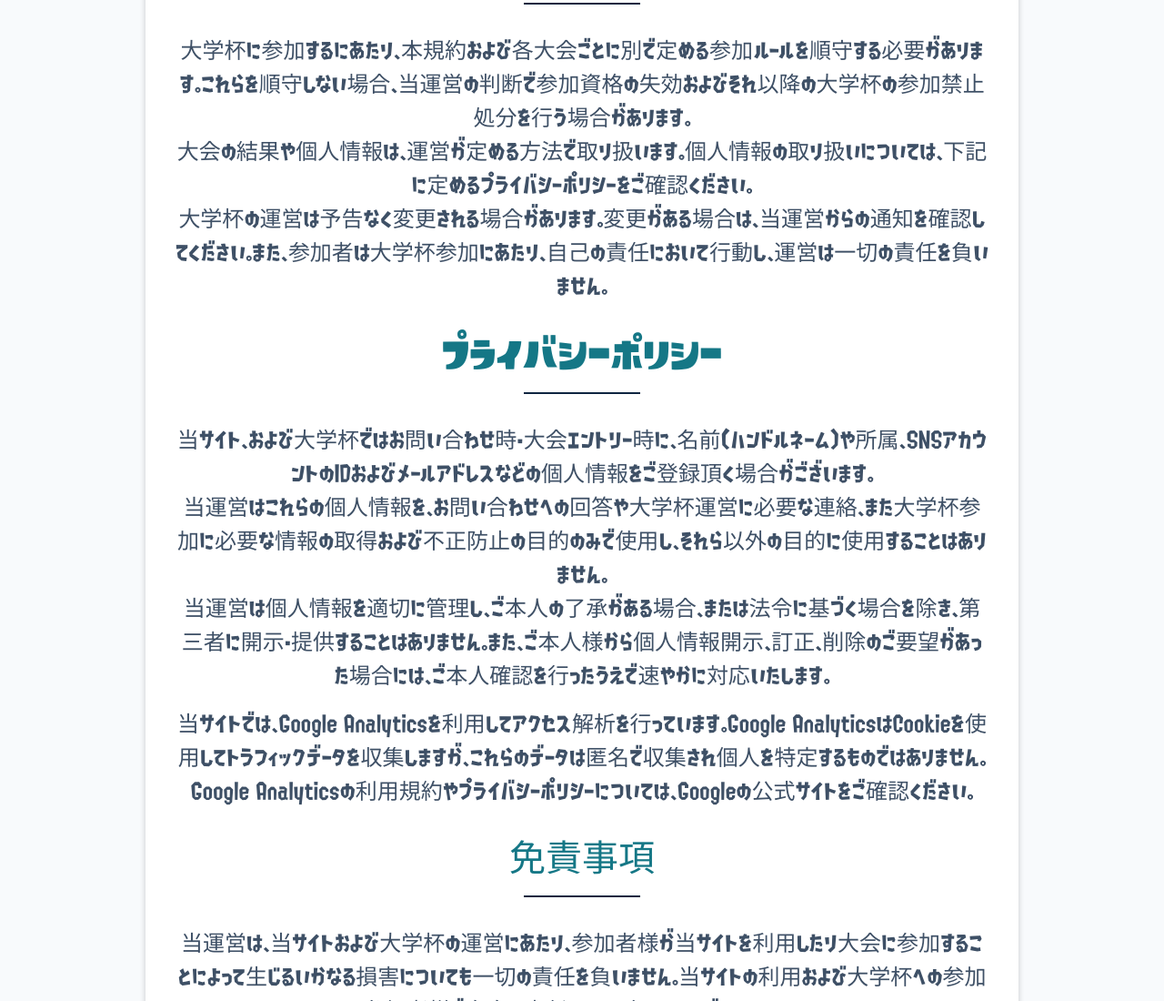
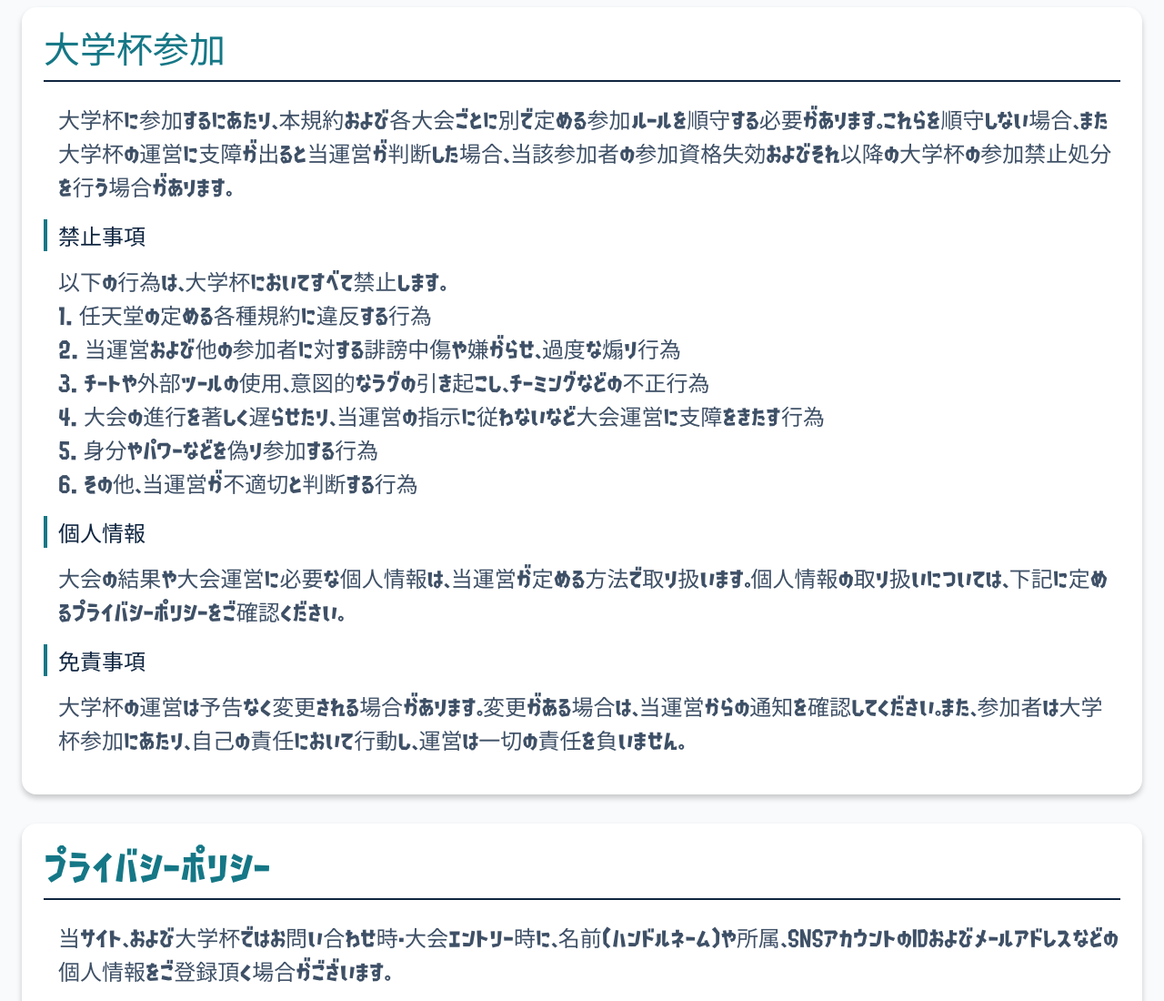
Before and after one commit to rei1007/daigakuhai, a plain HTML site: page terms.html in a window 1280 px wide. Shown: the part 506-1606 px from the top of the page at 91% size. Drawn offline with Linux system fonts and the light colour scheme; a web font is replaced by a local one.

Commit message:
更新 利用規約

```diff
--- a/style/style.css
+++ b/style/style.css
@@ -663,8 +663,48 @@ h3 {
     padding-top: 2rem;
     color: var(--secondary-color) !important;
 }
+
 .policy-sub-section {
     padding-top: 1rem;
+}
+
+.details-box {
+    max-width: 80rem;
+    margin: 2rem auto;
+    padding: 1.5rem;
+    background-color: var(--surface-color);
+    border-radius: 1rem;
+    box-shadow: 0 6px 6px -12px rgba(0, 0, 0, 0.1), 0 4px 6px 0 rgba(0, 0, 0, 0.2);
+}
+
+.details-box-title {
+    font-size: 2.5rem;
+    line-height: 120%;
+    color: var(--secondary-color);
+    border-bottom: 2px solid var(--primary-color);
+    padding-bottom: 0.5rem;
+    margin-bottom: 1.5rem;
+}
+
+.rule-subtitle {
+    font-size: 1.5rem;
+    color: var(--primary-color);
+    margin-bottom: 1rem;
+    border-left: 4px solid var(--secondary-color);
+    padding-left: 0.75rem;
+}
+
+.rule-description {
+    font-size: 1.2rem;
+    line-height: 150%;
+    color: var(--primary-color);
+    opacity: 0.8;
+    margin-bottom: 1rem;
+    padding-left: 1rem;
+
+    @media (min-width: 800px) {
+        font-size: 1.5rem;
+    }
 }
 
 /* -- エントリーなしセクション --*/
--- a/terms.html
+++ b/terms.html
@@ -1,5 +1,6 @@
 <!DOCTYPE html>
 <html lang="ja">
+
 <head>
     <meta charset="UTF-8">
     <meta name="viewport" content="width=device-width, initial-scale=1.0">
@@ -8,7 +9,7 @@
     <script async src="https://www.googletagmanager.com/gtag/js?id=G-RCQVSGPNK9"></script>
     <script>
         window.dataLayer = window.dataLayer || [];
-        function gtag(){dataLayer.push(arguments);}
+        function gtag() { dataLayer.push(arguments); }
         gtag('js', new Date());
         gtag('config', 'G-RCQVSGPNK9');
     </script>
@@ -23,6 +24,7 @@
     </style>
     <script src="script/script.js"></script>
 </head>
+
 <body class="antialiased">
 
     <!-- ヘッダー -->
@@ -44,43 +46,98 @@
     <!-- メインコンテンツ -->
     <main>
         <div class="main-content-wrapper">
-            <!-- 大学杯とはセクション -->
             <section id="about" class="section container reveal">
                 <div class="about-section-box">
                     <h3 class="section-title">利用規約</h3>
                     <div class="section-divider"></div>
                     <p class="about-section-text">
-                        大学杯運営（以下、「当運営」といいます）は、当運営が提供するウェブサイト（以下、「当サイト」といいます）および当運営が主催するすべての大会（以下、「大学杯」といいます）における利用者・参加者様と当運営との関係について、以下のとおりの利用規約（以下、「本規約」といいます。）を定めます。
+                        大学杯運営（以下、「当運営」といいます）は、当運営が提供するウェブサイト（以下、「当サイト」といいます）および当運営が主催するすべての大会（以下、「大学杯」といいます）における利用者様・参加者様（以下、敬称略）と当運営との関係について、以下のとおりの利用規約（以下、「本規約」といいます。）を定めます。
                     </p>
-                    <h3 class="section-title policy">大学杯参加</h3>
-                    <div class="section-divider"></div>
-                    <p class="about-section-text">
-                        大学杯に参加するにあたり、本規約および各大会ごとに別で定める参加ルールを順守する必要があります。これらを順守しない場合、当運営の判断で参加資格の失効およびそれ以降の大学杯の参加禁止処分を行う場合があります。
-                        <br>大会の結果や個人情報は、運営が定める方法で取り扱います。個人情報の取り扱いについては、下記に定めるプライバシーポリシーをご確認ください。
-                        <br>大学杯の運営は予告なく変更される場合があります。変更がある場合は、当運営からの通知を確認してください。また、参加者は大学杯参加にあたり、自己の責任において行動し、運営は一切の責任を負いません。
+                </div>
+
+                <div class="details-box">
+                    <h4 class="details-box-title">大学杯参加</h4>
+                    <div class="rule-section">
+                        <p class="rule-description">
+                            大学杯に参加するにあたり、本規約および各大会ごとに別で定める参加ルールを順守する必要があります。これらを順守しない場合、また大学杯の運営に支障が出ると当運営が判断した場合、当該参加者の参加資格失効およびそれ以降の大学杯の参加禁止処分を行う場合があります。
+                        </p>
+                    </div>
+                    <div class="rule-section">
+                        <h5 class="rule-subtitle">禁止事項</h5>
+                        <p class="rule-description">
+                            以下の行為は、大学杯においてすべて禁止します。
+                            <br>1. 任天堂の定める各種規約に違反する行為
+                            <br>2. 当運営および他の参加者に対する誹謗中傷や嫌がらせ、過度な煽り行為
+                            <br>3. チートや外部ツールの使用、意図的なラグの引き起こし、チーミングなどの不正行為
+                            <br>4. 大会の進行を著しく遅らせたり、当運営の指示に従わないなど大会運営に支障をきたす行為
+                            <br>5. 身分やパワーなどを偽り参加する行為
+                            <br>6. その他、当運営が不適切と判断する行為
+                        </p>
+                    </div>
+                    <div class="rule-section">
+                        <h5 class="rule-subtitle">個人情報</h5>
+                        <p class="rule-description">
+                            大会の結果や大会運営に必要な個人情報は、当運営が定める方法で取り扱います。個人情報の取り扱いについては、下記に定めるプライバシーポリシーをご確認ください。
+                        </p>
+                    </div>
+                    <div class="rule-section">
+                        <h5 class="rule-subtitle">免責事項</h5>
+                        <p class="rule-description">
+                            大学杯の運営は予告なく変更される場合があります。変更がある場合は、当運営からの通知を確認してください。また、参加者は大学杯参加にあたり、自己の責任において行動し、運営は一切の責任を負いません。
+                        </p>
+                    </div>
+                </div>
+
+                <div class="details-box">
+                    <h4 class="details-box-title">プライバシーポリシー</h4>
+                    <p class="rule-description">
+                        当サイト、および大学杯ではお問い合わせ時・大会エントリー時に、名前（ハンドルネーム）や所属、SNSアカウントのIDおよびメールアドレスなどの個人情報をご登録頂く場合がございます。
                     </p>
-                    <h3 class="section-title policy">プライバシーポリシー</h3>
-                    <div class="section-divider"></div>
-                    <p class="about-section-text">
-                        当サイト、および大学杯ではお問い合わせ時・大会エントリー時に、名前（ハンドルネーム）や所属、SNSアカウントのIDおよびメールアドレスなどの個人情報をご登録頂く場合がございます。
-                        <br>当運営はこれらの個人情報を、お問い合わせへの回答や大学杯運営に必要な連絡、また大学杯参加に必要な情報の取得および不正防止の目的のみで使用し、それら以外の目的に使用することはありません。
-                        <br>当運営は個人情報を適切に管理し、ご本人の了承がある場合、または法令に基づく場合を除き、第三者に開示・提供することはありません。また、ご本人様から個人情報開示、訂正、削除のご要望があった場合には、ご本人確認を行ったうえで速やかに対応いたします。
-                    </p>
-                    <p class="about-section-text policy-sub-section">
-                        当サイトでは、Google Analyticsを利用してアクセス解析を行っています。Google AnalyticsはCookieを使用してトラフィックデータを収集しますが、これらのデータは匿名で収集され個人を特定するものではありません。Google Analyticsの利用規約やプライバシーポリシーについては、Googleの公式サイトをご確認ください。
-                    </p>
-                    <h3 class="section-title policy">免責事項</h3>
-                    <div class="section-divider"></div>
-                    <p class="about-section-text">
+                    <div class="rule-section">
+                        <h5 class="rule-subtitle">個人情報の取得・利用</h5>
+                        <p class="rule-description">
+                            当運営はこれらの個人情報を、お問い合わせへの回答や大学杯運営に必要な連絡、また大学杯参加に必要な情報の取得および不正防止の目的のみで利用し、それら以外の目的に利用することはありません。
+                        </p>
+                    </div>
+                    <div class="rule-section">
+                        <h5 class="rule-subtitle">個人情報の開示</h5>
+                        <p class="rule-description">
+                            当運営は頂いた個人情報を、お問い合わせへの回答や大学杯運営に必要な連絡、また大学杯参加に必要な情報の取得および不正防止の目的のみで使用し、それら以外の目的に使用することはありません。
+                            <br>当運営は個人情報を適切に管理し、ご本人の了承がある場合、または法令に基づく場合を除き、第三者に開示・提供することはありません。
+                            <br>また、ご本人様から個人情報開示、訂正、削除のご要望があった場合には、ご本人確認を行ったうえで速やかに対応いたします。
+                        </p>
+                    </div>
+                    <div class="rule-section">
+                        <h5 class="rule-subtitle">アクセス解析</h5>
+                        <p class="rule-description">
+                            当サイトでは、Google Analyticsを利用してアクセス解析を行っています。Google
+                            AnalyticsはCookieを使用してトラフィックデータを収集しますが、これらのデータは匿名で収集され個人を特定するものではありません。
+                            <br>Google Analyticsの利用規約やプライバシーポリシーについては、Googleの公式サイトをご確認ください。
+                        </p>
+                    </div>
+                </div>
+
+                <div class="details-box">
+                    <h4 class="details-box-title">免責事項</h4>
+                    <p class="rule-description">
                         当運営は、当サイトおよび大学杯の運営にあたり、参加者様が当サイトを利用したり大会に参加することによって生じるいかなる損害についても一切の責任を負いません。当サイトの利用および大学杯への参加は、参加者様ご自身の責任において行っていただくものとします。
                         <br>当サイトは大学杯に関する情報の正確性や信頼性について保証いたしません。参加者様は自己の判断と責任において大学杯に参加し、当サイトの情報のみではなく大学杯公式Xやdiscordサーバーの情報も利用し情報の取得を行うようお願いいたします。
                     </p>
-                    <p class="about-section-text policy-sub-section">
-                        当運営は任天堂株式会社およびその関連会社とは一切関係ありません。また大学杯は任天堂の協賛・後援を受けていないコミュニティ大会です。大学杯は任天堂の定めるコミュニティ大会ガイドラインに準拠して運営されています。詳しくは任天堂の公式サイトをご確認ください。
-                    </p>
-                    <p class="about-section-text policy-sub-section">
-                        本規約は、2025年8月1日から適用されます。本規約は今後、必要に応じて事前の予告なく改訂されることがありますので、定期的にご確認ください。
-                    </p>
+                    <div class="rule-section">
+                        <h5 class="rule-subtitle">コミュニティ(非公式)大会</h5>
+                        <p class="rule-description">
+                            当運営は任天堂株式会社およびその関連会社とは一切関係ありません。また大学杯は任天堂の協賛・後援を受けていないコミュニティ大会です。
+                            <br>大学杯は任天堂の定めるコミュニティ大会ガイドラインに準拠して運営されています。詳しくは任天堂の公式サイトをご確認ください。
+                        </p>
+                    </div>
+                    <div class="rule-section">
+                        <h5 class="rule-subtitle">規約の適用・改定</h5>
+                        <p class="rule-description">
+                            本規約は、2025年8月1日から適用されます。
+                            <br>本規約は今後、必要に応じて事前の予告なく改訂されることがありますので、定期的にご確認ください。
+                            <br>初版：2025年8月1日　最終改定：2025年8月1日
+                        </p>
+                    </div>
                 </div>
             </section>
         </div>
@@ -95,4 +152,5 @@
     </footer>
 
 </body>
+
 </html>
```
